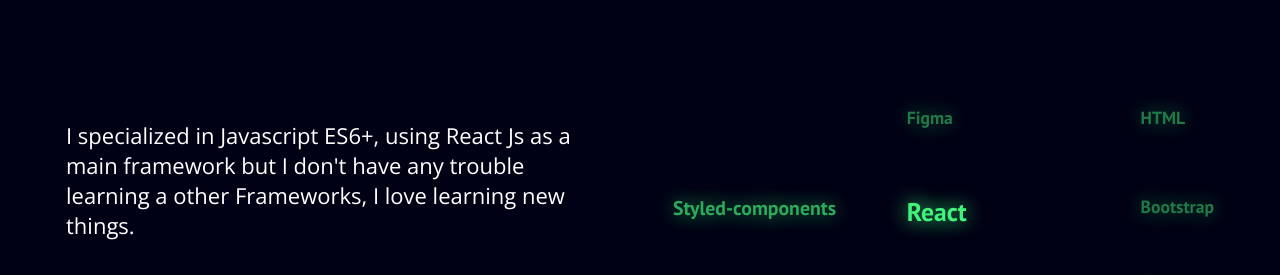
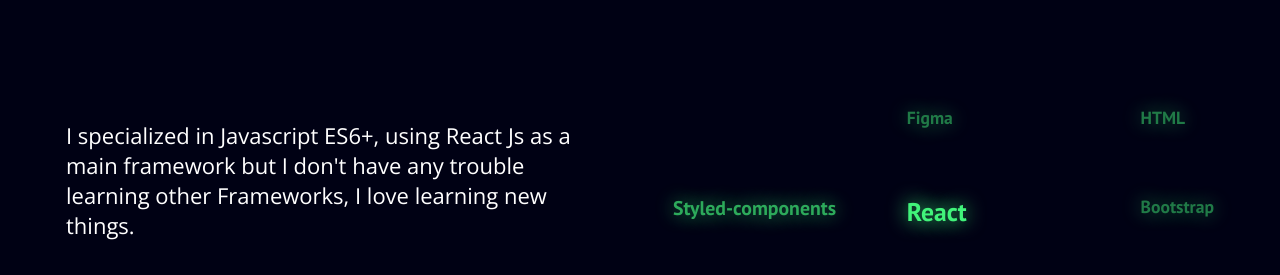
Before and after one commit to joselatines/personal-website, a React (Create React App) app: page / in a window 1280 px wide. Shown: the part 1920-2195 px from the top of the page. Built offline with nearby package versions, Linux system fonts and the light colour scheme.

Commit message:
a tag hover effect changed

```diff
--- a/src/sections/Skills.jsx
+++ b/src/sections/Skills.jsx
@@ -54,7 +54,7 @@
 				<div>
 					<p>
 						I specialized in Javascript ES6+, using React Js as a main framework but I don't have any trouble learning
-						a other Frameworks, I love learning new things.
+						other Frameworks, I love learning new things.
 					</p>
 					<br />
 					<p>
--- a/src/shared/GlobalStyles.jsx
+++ b/src/shared/GlobalStyles.jsx
@@ -77,6 +77,9 @@
 		all: unset;
 		transition: ${variables.transitions.short};
 		cursor: pointer;
+		&:hover {
+			color: ${variables.colors.primary};
+		}
 	}
 	p{
 		font-size: clamp(1rem, .8vw, 5rem)
```
